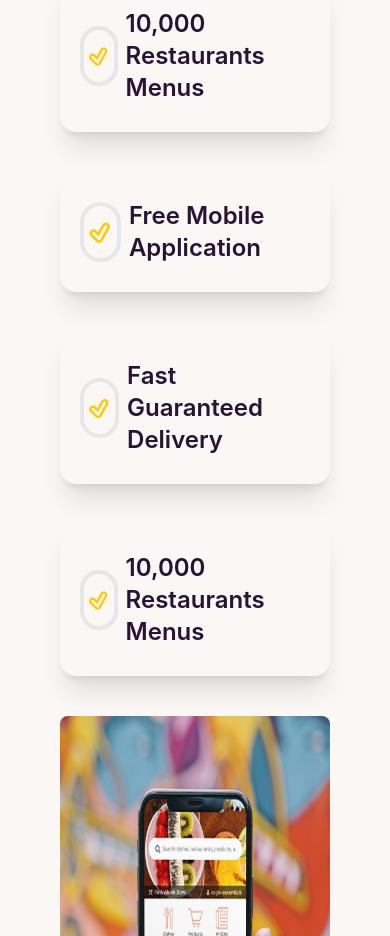
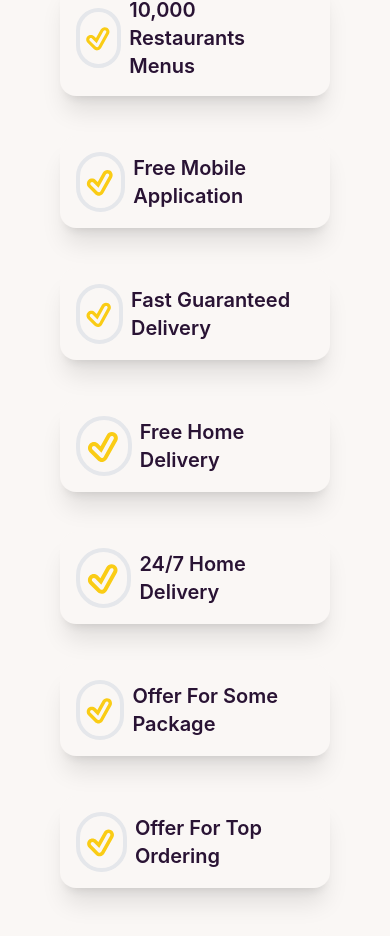
Before and after one commit to tasmia-rahman/tap-for-delicious-client, a React (Create React App) app: page / in a window 390 px wide. Shown: the part 11064-12000 px from the top of the page. Built offline with nearby package versions, Linux system fonts and the light colour scheme.

Commit message:
card name changed

```diff
--- a/src/Pages/Home/ClientChoice/ClientChoice.js
+++ b/src/Pages/Home/ClientChoice/ClientChoice.js
@@ -16,42 +16,42 @@ const ClientChoice = () => {
         {/* first part */}
         <div>
           <div className="card bg-base-100 shadow-xl mx-auto  ">
-            <div className="flex p-5 ">
+            <div className="flex p-4 ">
               <TiTickOutline className="text-6xl my-auto text-yellow-400 border-4 rounded-full"></TiTickOutline>
-              <h2 className="card-title m-2 text-2xl">
+              <h2 className="card-title ml-2 ">
                 10,000 Restaurants Menus
               </h2>
             </div>
           </div>
           <div className="card bg-base-100 shadow-xl mx-auto  mt-10">
-            <div className="flex p-5 ">
+            <div className="flex p-4 ">
               <TiTickOutline className="text-6xl my-auto text-yellow-400 border-4 rounded-full"></TiTickOutline>
-              <h2 className="card-title m-2 text-2xl">
+              <h2 className="card-title ml-2 ">
                 Free Mobile Application
               </h2>
             </div>
           </div>
           <div className="card bg-base-100 shadow-xl mx-auto  mt-10">
-            <div className="flex p-5 ">
+            <div className="flex p-4 ">
               <TiTickOutline className="text-6xl my-auto text-yellow-400 border-4 rounded-full"></TiTickOutline>
-              <h2 className="card-title m-2 text-2xl">
+              <h2 className="card-title ml-2 ">
                 Fast Guaranteed Delivery
               </h2>
             </div>
           </div>
           <div className="card bg-base-100 shadow-xl mx-auto  mt-10">
-            <div className="flex p-5 ">
+            <div className="flex p-4 ">
               <TiTickOutline className="text-6xl my-auto text-yellow-400 border-4 rounded-full"></TiTickOutline>
-              <h2 className="card-title m-2 text-2xl">
-                10,000 Restaurants Menus
+              <h2 className="card-title ml-2 ">
+                Free Home Delivery
               </h2>
             </div>
           </div>
         </div>
         {/* People Choose Banner */}
-        <div className="sm:hidden md:hidden lg:block my-auto">
+        <div className="hidden  lg:block my-auto">
           <img
-            style={{ height: 520 }}
+            style={{ height: 490 }}
             className="mx-auto  rounded-lg"
             src={mobile}
             alt="mobile"
@@ -60,34 +60,34 @@ const ClientChoice = () => {
         {/* second part */}
         <div>
           <div className="card bg-base-100 shadow-xl mx-auto ">
-            <div className="flex p-5 ">
+            <div className="flex p-4 ">
               <TiTickOutline className="text-6xl my-auto text-yellow-400 border-4 rounded-full"></TiTickOutline>
-              <h2 className="card-title m-2 text-2xl">
-                10,000 Restaurants Menus
+              <h2 className="card-title ml-2 ">
+                24/7 Home Delivery
               </h2>
             </div>
           </div>
           <div className="card bg-base-100 shadow-xl mx-auto  mt-10">
-            <div className="flex p-5 ">
+            <div className="flex p-4 ">
               <TiTickOutline className="text-6xl my-auto text-yellow-400 border-4 rounded-full"></TiTickOutline>
-              <h2 className="card-title m-2 text-2xl">
-                Free Mobile Application
+              <h2 className="card-title ml-2 ">
+                Offer For Some Package
               </h2>
             </div>
           </div>
           <div className="card bg-base-100 shadow-xl mx-auto  mt-10">
-            <div className="flex p-5 ">
+            <div className="flex p-4 ">
               <TiTickOutline className="text-6xl my-auto text-yellow-400 border-4 rounded-full"></TiTickOutline>
-              <h2 className="card-title m-2 text-2xl">
-                Fast Guaranteed Delivery
+              <h2 className="card-title ml-2 ">
+                Offer For Top Ordering
               </h2>
             </div>
           </div>
           <div className="card bg-base-100 shadow-xl mx-auto  mt-10">
-            <div className="flex p-5 ">
+            <div className="flex p-4 ">
               <TiTickOutline className="text-6xl my-auto text-yellow-400 border-4 rounded-full"></TiTickOutline>
-              <h2 className="card-title m-2 text-2xl">
-                10,000 Restaurants Menus
+              <h2 className="card-title ml-2 ">
+               Offer for Different Festival
               </h2>
             </div>
           </div>
```
